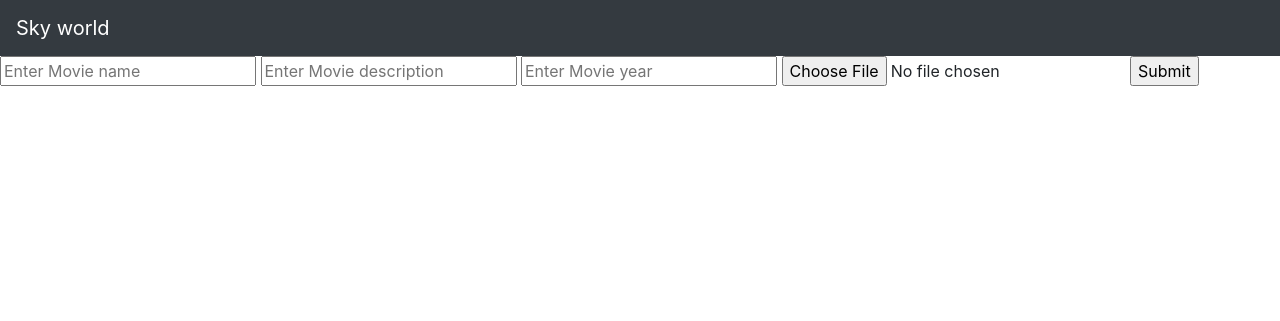
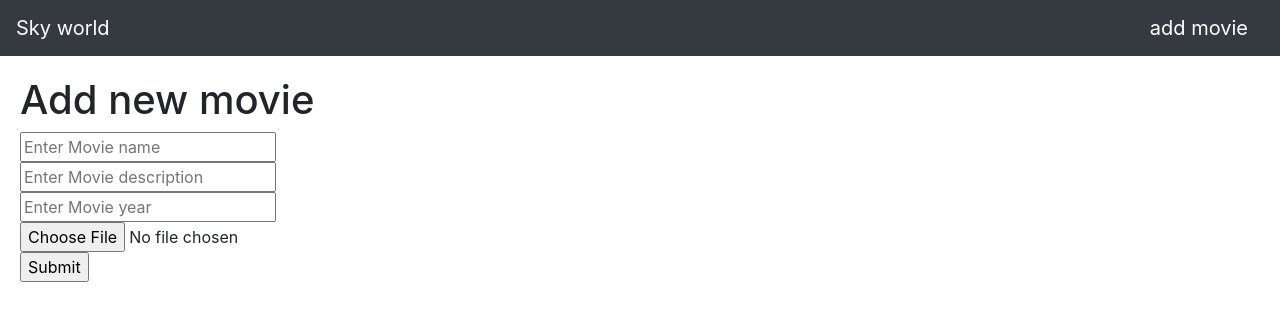
Before and after one commit to Ramees303/movieproject, a Django app: page /add/ in a window 1280 px wide. Shown: the top 321 px of the page. Run offline with Django 4.2, Linux system fonts and the light colour scheme; some libraries are stand-ins or nearby versions.

Commit message:
change the css

```diff
--- a/movieproject/movieapp/views.py
+++ b/movieproject/movieapp/views.py
@@ -17,13 +17,14 @@ def detail(request,movie_id):
     movie=Movie.objects.get(id=movie_id)
     return render(request,'detail.html',{'movie':movie})
 def add_movie(request):
-    if request.method=='POST':
+    if request.method == 'POST':
         name=request.POST.get('name')
         desc=request.POST.get('desc')
         year=request.POST.get('year')
         img=request.FILES['img']
-        movie=Movie(name=name,decs=desc,year=year,img=img)
+        movie=Movie(name=name,desc=desc,year=year,img=img)
         movie.save()
+        return redirect('/')
     return render(request,'add.html')
 
 def update(request,id):
--- a/movieproject/templates/add.html
+++ b/movieproject/templates/add.html
@@ -1,11 +1,14 @@
 {% extends 'base.html' %}
 {% block body%}
+<div class="card-body" >
+  <h1> Add new movie  </h1>
 <form method="POST" enctype="multipart/form-data">
   {% csrf_token %}
-  <input type="text" name="name" placeholder="Enter Movie name">
-  <input type="text" name="desc" placeholder="Enter Movie description">
-  <input type="text" name="year" placeholder="Enter Movie year">
-  <input type="file" name="img">
+  <input type="text" name="name" placeholder="Enter Movie name"> <br>
+  <input type="text" name="desc" placeholder="Enter Movie description"> <br>
+  <input type="text" name="year" placeholder="Enter Movie year"> <br>
+  <input type="file" name="img"><br>
   <input type="submit">
 </form>
+</div>
 {% endblock %}
--- a/movieproject/templates/base.html
+++ b/movieproject/templates/base.html
@@ -9,8 +9,9 @@
 </head>
 <body>
 <nav class="navbar navbar-dark bg-dark">
-  <a class="navbar-brand" href="#">
+  <a class="navbar-brand" href="/">
       Sky world
+      <a  class="navbar-brand"  href="{% url 'movieapp:add_movie' %}" > add movie</a>
   </a>
 </nav>
 {% block body %}
```
Also changed, not shown: movieproject/templates/index.html (+5 -2 lines), movieproject/db.sqlite3, movieproject/media/gallery/tree-g6ee223dc9_1280.jpg (deleted).
